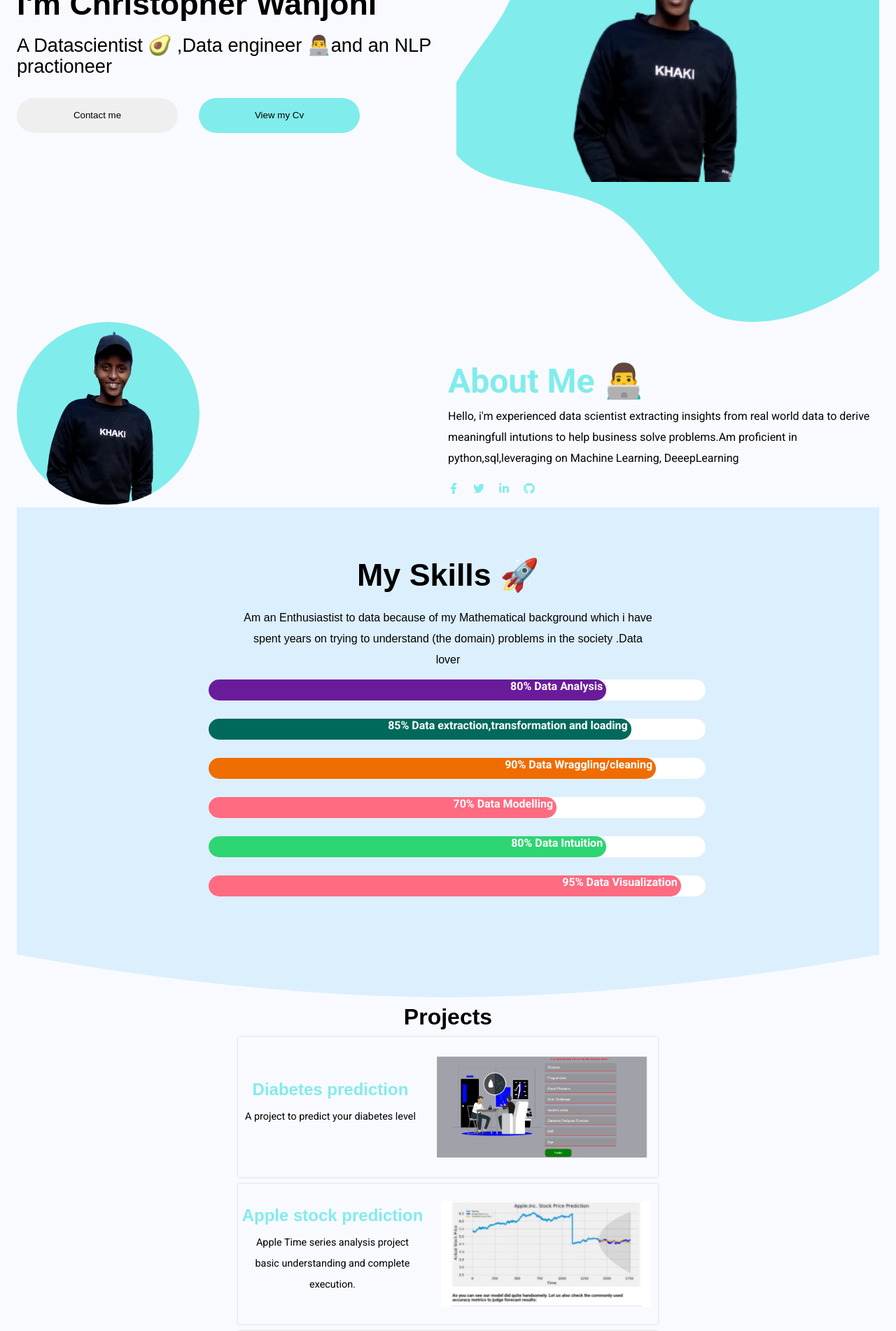
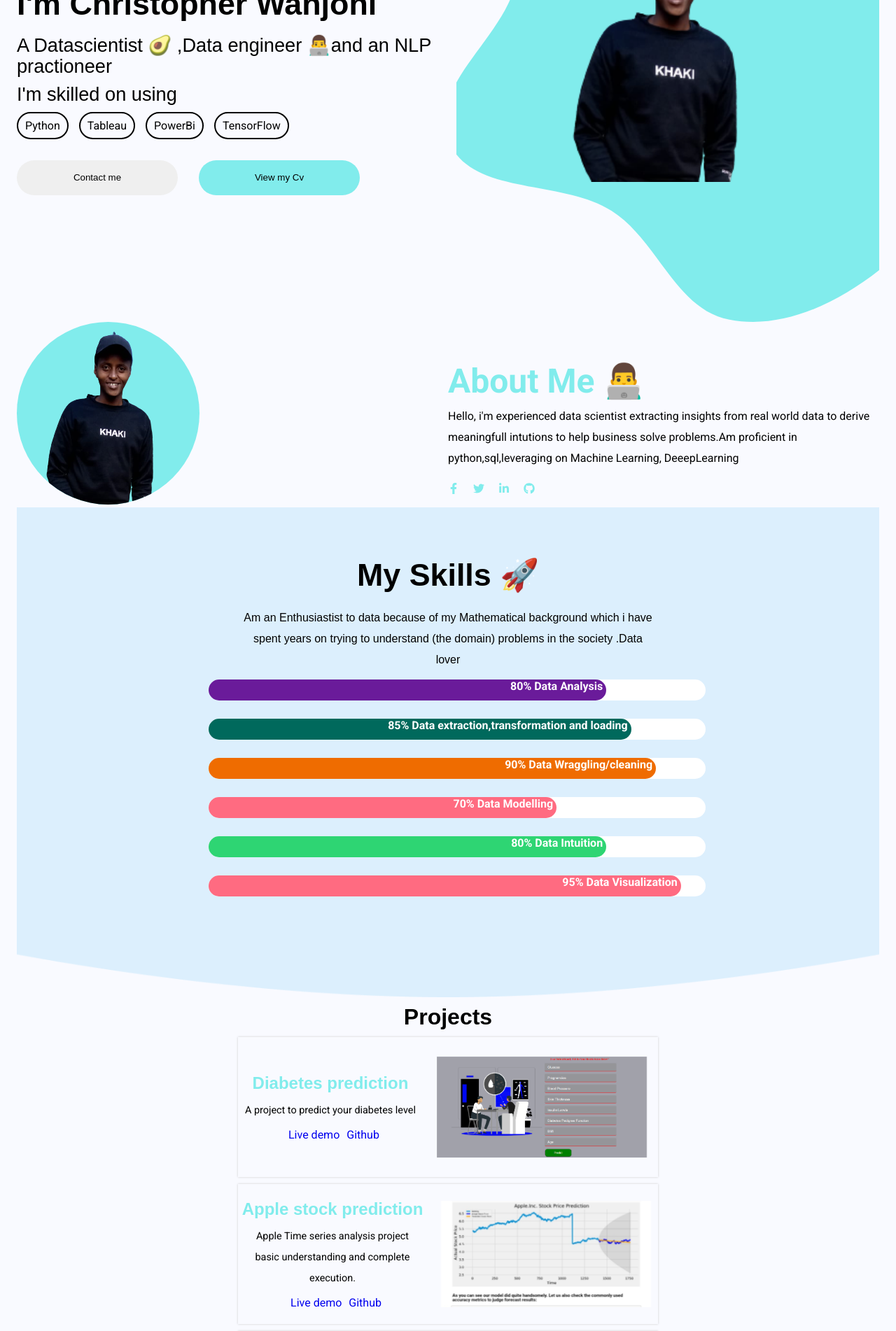
Before and after one commit to joshuandeleva/kreezy, a React (Create React App) app: page / in a window 1280 px wide. Shown: the part 240-2142 px from the top of the page at 70% size. Built offline with nearby package versions, Linux system fonts and the light colour scheme.

Commit message:
fix-issue-1

```diff
--- a/src/Components/Footer.css
+++ b/src/Components/Footer.css
@@ -9,6 +9,12 @@
 	padding: 0 20px;
 	border-right: 2px solid #81ecec;
 	border-left: 2px solid #81ecec;
+}
+.footer-item-2 {
+	align-items: center;
+	justify-content: center;
+	text-align: center;
+	padding-left: 15px;
 }
 .footer-item-1 > li {
 	list-style: none;
--- a/src/Components/Index.css
+++ b/src/Components/Index.css
@@ -19,6 +19,26 @@
 	line-height: 30px;
 	font-family: "Robotos", sans-serif;
 	font-weight: 400;
+}
+.myskill-top {
+	margin-top: 10px;
+}
+.myskill-top > p {
+	font-size: 1.7rem;
+	line-height: 30px;
+	font-family: "Robotos", sans-serif;
+	font-weight: 400;
+}
+.skills-display {
+	margin-top: 10px;
+	display: flex;
+}
+.skills-display > span {
+	margin-right: 15px;
+	border: 2px solid black;
+	border-radius: 25px;
+	padding: 8px 10px;
+	cursor: pointer;
 }
 .nav-btns {
 	display: flex;
--- a/src/Components/Index.js
+++ b/src/Components/Index.js
@@ -26,6 +26,15 @@ function Index() {
 										A Datascientist 🥑 ,Data engineer 👨‍💻and
 										an NLP practioneer
 									</p>
+									<div className="myskill-top">
+										<p>I'm skilled on using </p>
+										<div className="skills-display">
+											<span>Python</span>
+											<span>Tableau</span>
+											<span>PowerBi</span>
+											<span>TensorFlow</span>
+										</div>
+									</div>
 									<div className="nav-btns">
 										<Button class="contact">
 											<Link to="/contact">
--- a/src/Components/Projects.css
+++ b/src/Components/Projects.css
@@ -23,6 +23,13 @@
 	align-items: center;
 	justify-content: center;
 	flex-direction: column;
+}
+.project-link {
+	display: flex;
+}
+.project-link > a {
+	text-decoration: none;
+	padding-left: 10px;
 }
 .project-des {
 	padding-right: 10px;
--- a/src/Components/Projects.js
+++ b/src/Components/Projects.js
@@ -21,6 +21,14 @@ const Projects = () => {
 									<p>
 										A project to predict your diabetes level
 									</p>
+									<div className="project-link">
+										<a href="https://diabetes-application.herokuapp.com/">
+											Live demo
+										</a>
+										<a href="https://github.com/WanjohiChristopher/Diabetes-Prediction-Deployment">
+											Github
+										</a>
+									</div>
 								</div>
 								<div className="project-img">
 									<img src={diabetes} alt="" />
@@ -35,6 +43,14 @@ const Projects = () => {
 										Apple Time series analysis project basic
 										understanding and complete execution.
 									</p>
+									<div className="project-link">
+										<a href="https://github.com/WanjohiChristopher/Apple_Stock-Market-Forecasting-Time-Series-Analysis">
+											Live demo
+										</a>
+										<a href="https://github.com/WanjohiChristopher/Apple_Stock-Market-Forecasting-Time-Series-Analysis">
+											Github
+										</a>
+									</div>
 								</div>
 								<div className="project-img">
 									<img src={apple} alt="" />
@@ -46,6 +62,14 @@ const Projects = () => {
 								<div className="project-des">
 									<h6>Big Mart Sales Prediction</h6>
 									<p>Big Mart Sales Prediction</p>
+									<div className="project-link">
+										<a href="https://github.com/WanjohiChristopher/Big-Mart-Sales-Prediction-Using-Neural-Networks">
+											Live demo
+										</a>
+										<a href="https://github.com/WanjohiChristopher/Big-Mart-Sales-Prediction-Using-Neural-Networks">
+											Github
+										</a>
+									</div>
 								</div>
 								<div className="project-img">
 									<img src={proj} alt="" />
```
